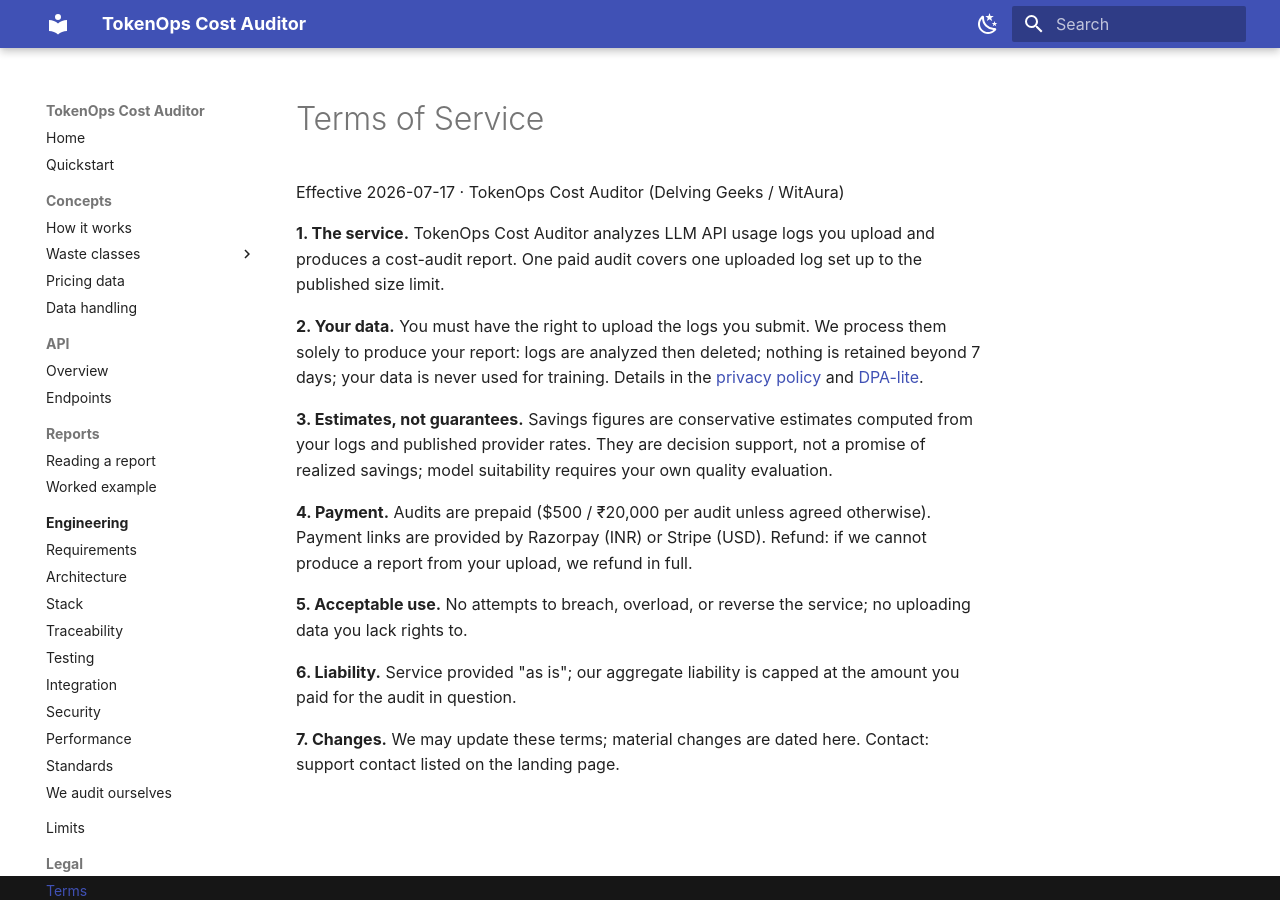
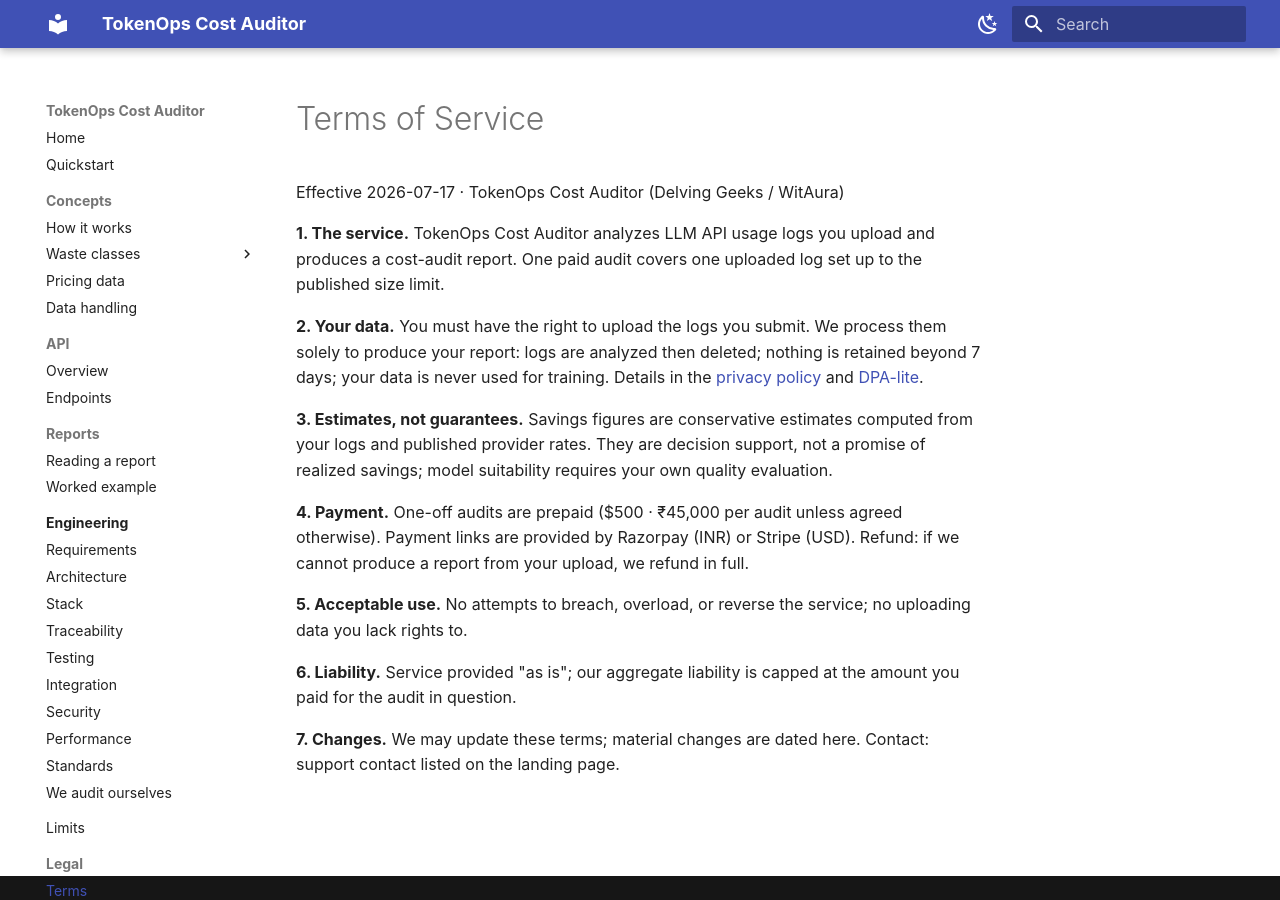
Before and after one commit to delvinggeeks/tokenops-cost-auditor, an MkDocs documentation site: the page built from docs-site/legal/terms.md, in a window 1280 px wide. Built offline with MkDocs 1.6.1 and Material for MkDocs 9.7.7, drawn with Linux system fonts in a browser that asks for light colours.

Commit message:
fix: Terms quoted a price we do not charge — ₹20,000 vs the ₹45,000 config charges
Found during the V-D10 launch-asset figure refresh. The binding Terms of
Service (web + docs-site mirror) hardcoded '$500 / ₹20,000 per audit' while
plans.one_shot_display renders $500 · ₹45,000 from the shipped price config.
An Indian customer read a contract quoting 44% of what their card would be
charged.

Root cause was the guard itself: test_price_matches_terms pinned the literal
'$500 / ₹20,000' in BOTH mirrors, so it certified the two copies agreed with
each other while both disagreed with checkout. It now derives the expected
string from the one price config — mutation-verified to fail on drift.

- terms.html renders {{ one_shot }} from the price config (R-ONE-PRICE-CONFIG)
- docs-site mirror corrected; test enforces it tracks config
- one_shot_display INR half now pinned (only the USD half was asserted, which
  is how this drifted unseen)

Launch assets refreshed in the same commit: ledger row 2 (founder-verified
2026-07-19) added to the figure inventory, ₹20,000 corrected, shipped price
list recorded, Connect claims retired from the prohibition list now that it
ships, and post 8/ flagged for founder positioning review.

```diff
--- a/docs-site/legal/terms.md
+++ b/docs-site/legal/terms.md
@@ -21,7 +21,7 @@
 support, not a promise of realized savings; model suitability requires your
 own quality evaluation.
 
-**4. Payment.** Audits are prepaid ($500 / ₹20,000 per audit unless agreed
+**4. Payment.** One-off audits are prepaid ($500 · ₹45,000 per audit unless agreed
 otherwise). Payment links are provided by Razorpay (INR) or Stripe (USD).
 Refund: if we cannot produce a report from your upload, we refund in full.
 
--- a/src/tokenops_cost_auditor/web/templates/legal/terms.html
+++ b/src/tokenops_cost_auditor/web/templates/legal/terms.html
@@ -15,9 +15,9 @@
 estimates computed from your logs and published provider rates. They are decision
 support, not a promise of realized savings; model suitability requires your own
 quality evaluation.</p>
-<p><strong>4. Payment.</strong> Audits are prepaid ($500 / ₹20,000 per audit unless
-agreed otherwise). Payment links are provided by Razorpay (INR) or Stripe (USD).
-Refund: if we cannot produce a report from your upload, we refund in full.</p>
+<p><strong>4. Payment.</strong> One-off audits are prepaid ({{ one_shot }} per audit
+unless agreed otherwise). Payment links are provided by Razorpay (INR) or Stripe
+(USD). Refund: if we cannot produce a report from your upload, we refund in full.</p>
 <p><strong>5. Acceptable use.</strong> No attempts to breach, overload, or reverse the
 service; no uploading data you lack rights to.</p>
 <p><strong>6. Liability.</strong> Service provided "as is"; our aggregate liability is
```
Also changed, not shown: launch/launch-assets-DRAFT.md (+27 -3 lines), 3 other files.
